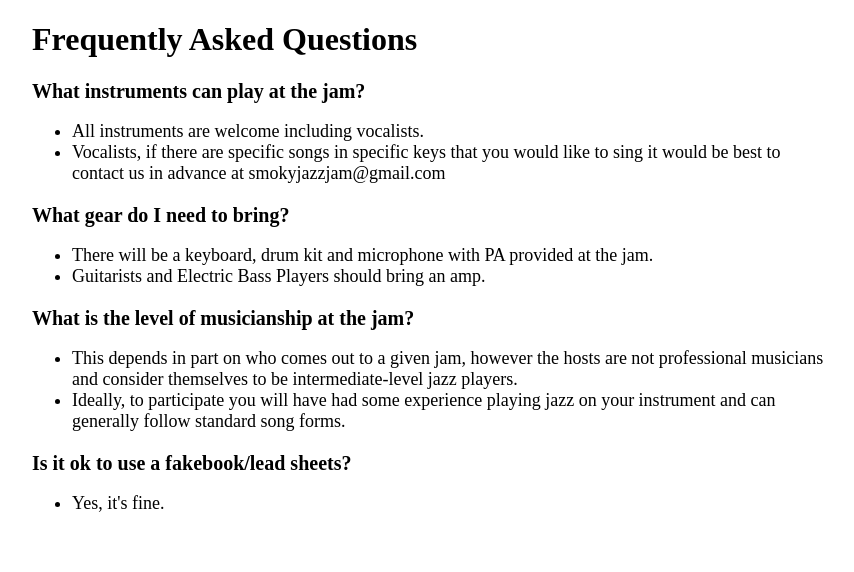
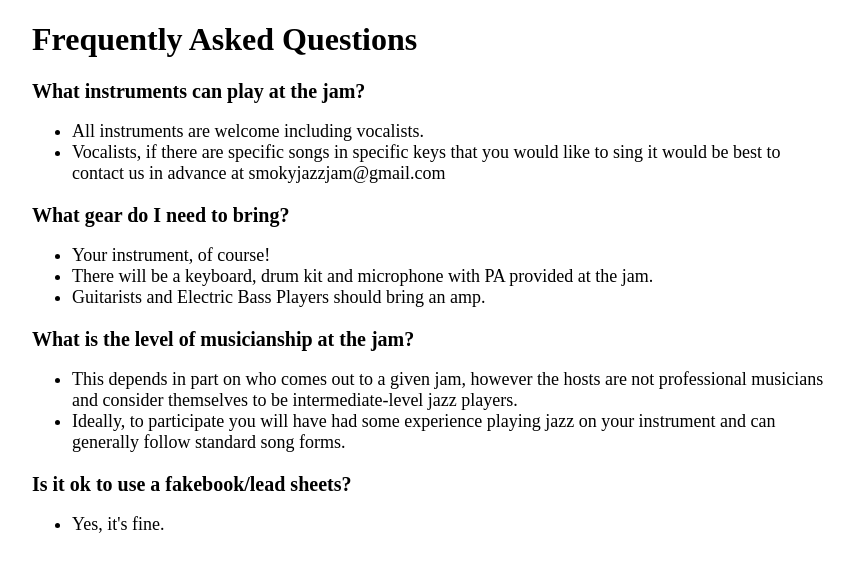
Before and after one commit to smokyjazzjam/smokyjazzjam, a Jekyll site: the page built from faq.md, in a window 1280 px wide. Shown: the top 572 px of the page, without its empty margins (208-1062 px from the left). Built offline with Jekyll 4.4.1, drawn with Linux system fonts in a browser that asks for light colours.

Commit message:
Update faq.md

```diff
--- a/faq.md
+++ b/faq.md
@@ -29,6 +29,7 @@ layout: default
 
   <h3 class="faq-question"><strong>What gear do I need to bring?</strong></h3>
   <ul class="faq-answer">
+    <li>Your instrument, of course!</li>
     <li>There will be a keyboard, drum kit and microphone with PA provided at the jam.</li>
     <li>Guitarists and Electric Bass Players should bring an amp.</li>
   </ul>
```
